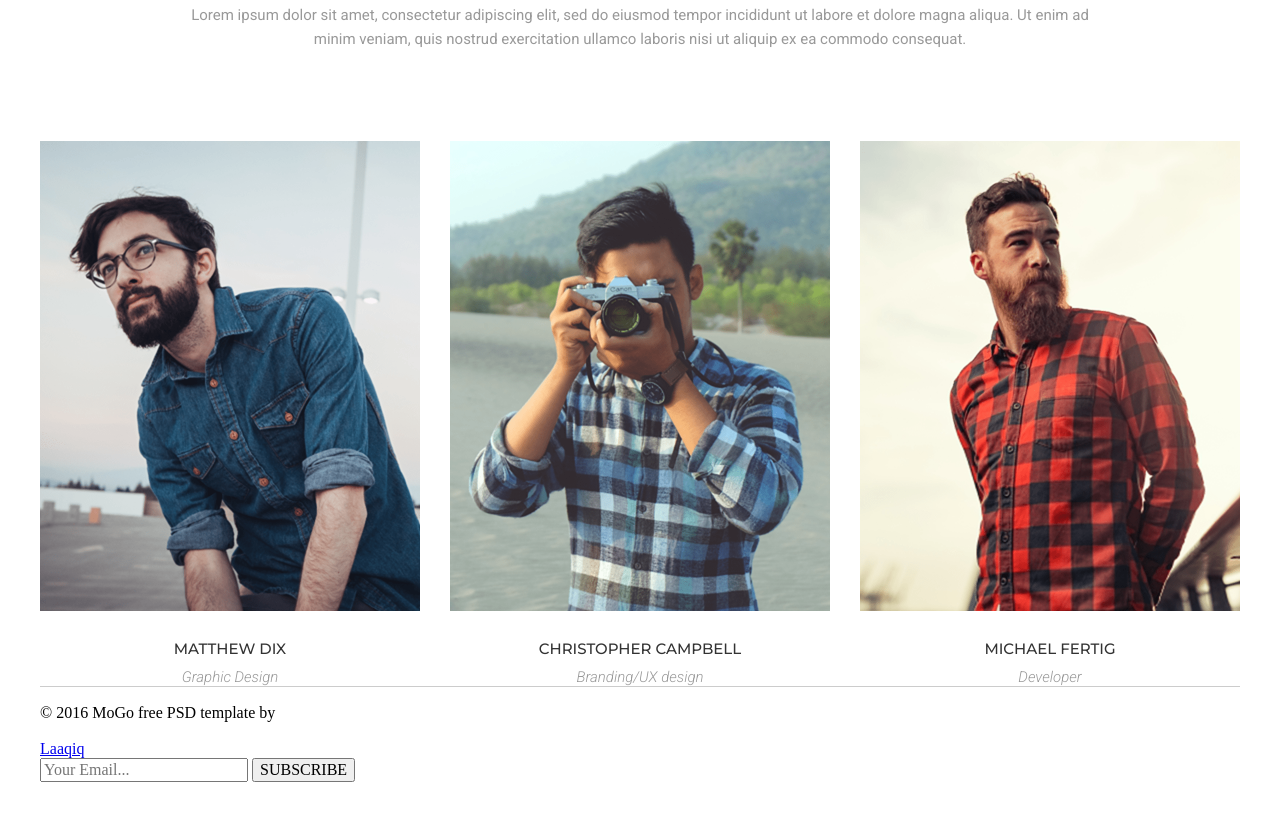
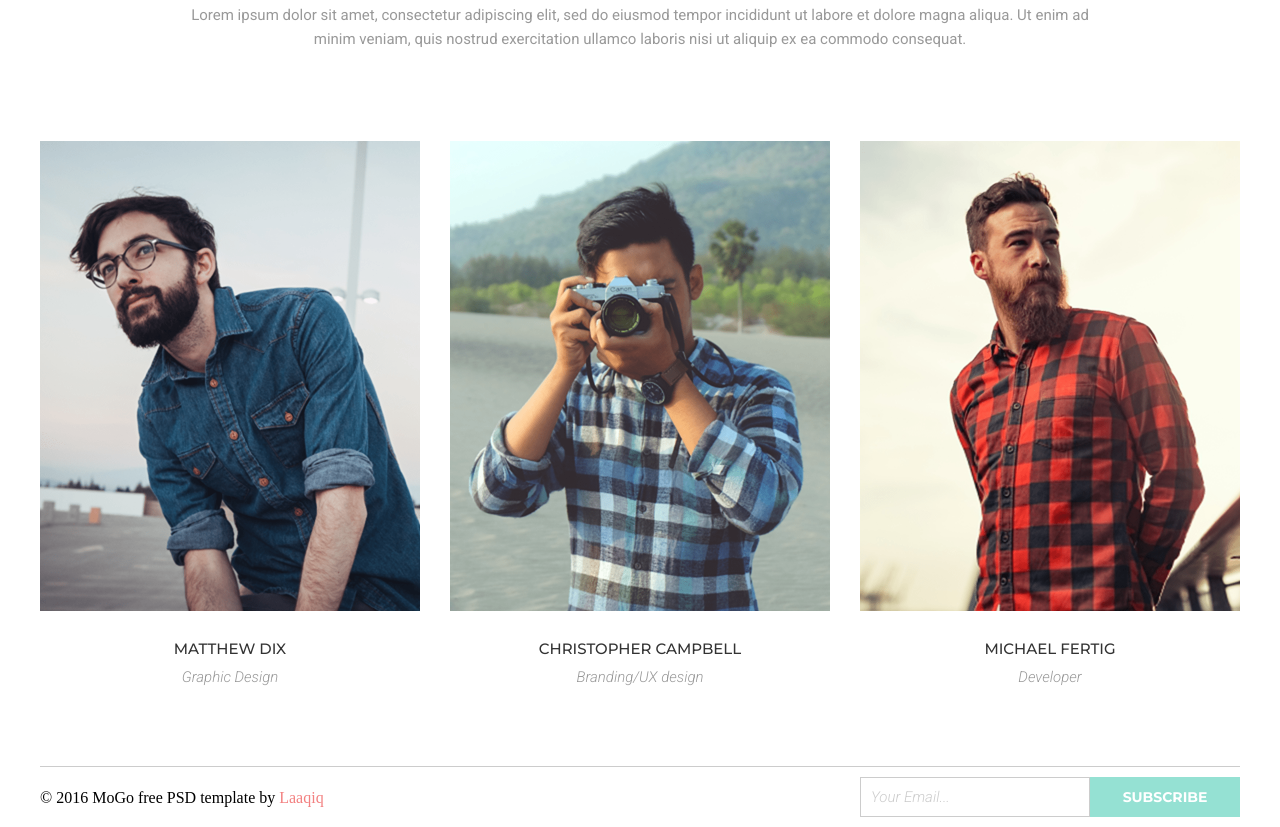
Before and after one commit to Olga0590/goit-fe-course, a plain HTML site: page html-css/module-10/index.html in a window 1280 px wide. Shown: the part 1733-2560 px from the top of the page. Before the commit the page ends 2515 px from the top, so only its background shows below. Drawn offline with Linux system fonts and the light colour scheme.

Commit message:
add fixes

```diff
--- a/html-css/module-10/css/styles.css
+++ b/html-css/module-10/css/styles.css
@@ -39,6 +39,14 @@
 	padding: 0;
 	margin: 0;
 }
+.nav__icon--color {
+	fill: #ffffff;
+}
+.nav__icon--hover:hover {
+	fill: #fce38a;
+	border-bottom: 4px solid #fce38a;
+}
+
 .nav__list {
 	display: flex;
 	flex-wrap: wrap;
@@ -258,3 +266,59 @@ fill: #ffffff;
 .picture-team-inner {
 	transition: all 200ms linear;
 }
+.our-team {
+	margin-bottom: 80px;
+}
+.footer {
+	display: flex;
+	justify-content: space-between;
+	padding-bottom: 10px;
+	align-items: center;
+	padding-top: 10px;
+}
+.footer_text {
+	display: inline-block;
+	margin: 0;
+}
+.footer_link {
+	color: #f38181;
+}
+.form__input {
+	width: 230px;
+	height: 40px;
+	border: 1px solid #cccccc;
+	font-family: 'Roboto', sans-serif;
+	font-weight: 300;
+	font-style: italic;
+	font-size: 15px;
+	color: #333333;
+	padding: 10px;
+}
+
+.form__button {
+	width: 150px;
+	height: 40px;
+	border: none;
+	background-color: #95e1d3;
+	font-family: 'Montserrat', sans-serif;
+	color: #ffffff;
+	font-weight: 700;
+	text-transform: uppercase;
+	margin-left: -4px;
+	cursor: pointer;
+	font-size: 14px;
+	transition: background-color 200ms linear;
+}
+
+.form__button:last-child:hover {
+	background-color: #63ceba;
+}
+.form__input::placeholder {
+	color: #cccccc;
+}
+
+@media (min-resolution: 192dpi), (min-resolution: 2dppx) {
+  .background {
+    background-image: linear-gradient(to bottom, rgba(232,130,131,0.9) 30%, rgba(254,209,54,0.8)), url(../img/background@2x.png);
+  }
+}
--- a/html-css/module-10/index.html
+++ b/html-css/module-10/index.html
@@ -30,10 +30,10 @@
 								<li class="nav__item">
 									<a class="nav__link text-uppercase nav__link--white link-none" href="#">Blog</a>
 								</li>
-								<li class="nav-item">
+								<li class="nav__item">
 									<a class="nav__link text-uppercase nav__link--white link-none" href="#">Contact</a>
 								</li>
-								<li class="nav-item">
+								<li class="nav__item">
 									<a class="nav__link" href="#">
 										<svg width="18" height="15" class="nav__icon  nav__icon--color nav__icon--hover">
 											<use href="./img/symbol.svg#shopping_card"></use>
@@ -246,11 +246,11 @@
 		<footer class="footer">
 			<div class="footer-list">
 			<p class="footer_text">&copy; 2016 MoGo free PSD template by</p>
-			<a class="footer_link" href="#">Laaqiq</a>
+			<a class="footer_link link-none" href="#">Laaqiq</a>
 			</div>
 			<form class="form" action="#">
-				<input type="email" placeholder="Your Email...">
-				<input type="submit" class="text-uppercase" value="Subscribe">
+				<input class="form__input" type="email" placeholder="Your Email...">
+				<input class="form__button" type="submit" class="text-uppercase" value="Subscribe">
 			</form>
 		</footer>
 		</div>
```
